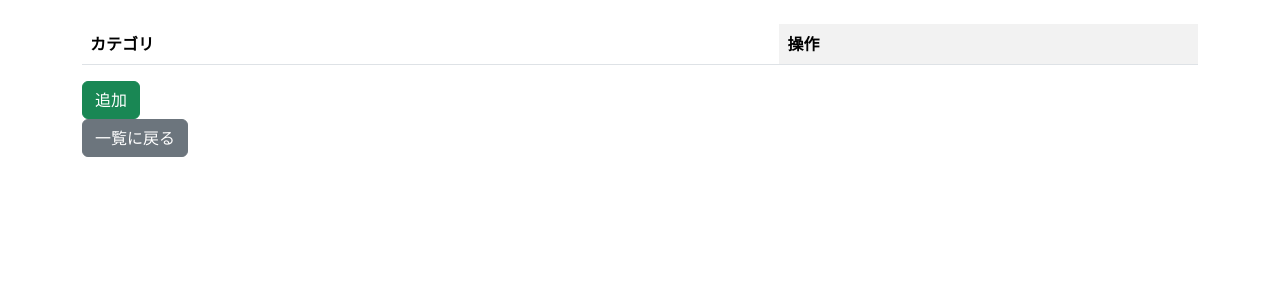
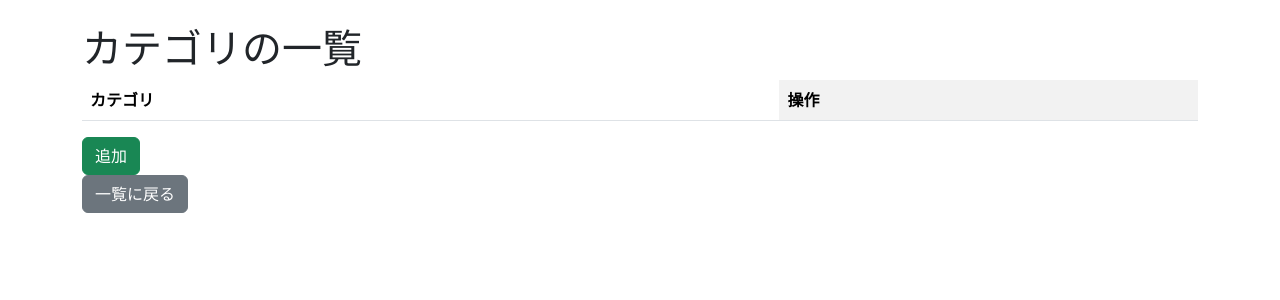
Before and after one commit to SoukenProg/Udemy_MemoApp_Improvement, a Flask app: page /category in a window 1280 px wide. Shown: the top 300 px of the page. Run offline with Flask 3, Linux system fonts and the light colour scheme; a user stored in the database is signed in; lists and menus that the app fills with data are empty.

Commit message:
カテゴリ一覧ページに見出しを追加

```diff
--- a/templates/view_category.html
+++ b/templates/view_category.html
@@ -1,5 +1,6 @@
 {% extends "base.html" %}
 {% block content %}
+<h1>カテゴリの一覧</h1>
 <form method="POST">
     <table class="table table-striped-columns">
         <tr>
```
